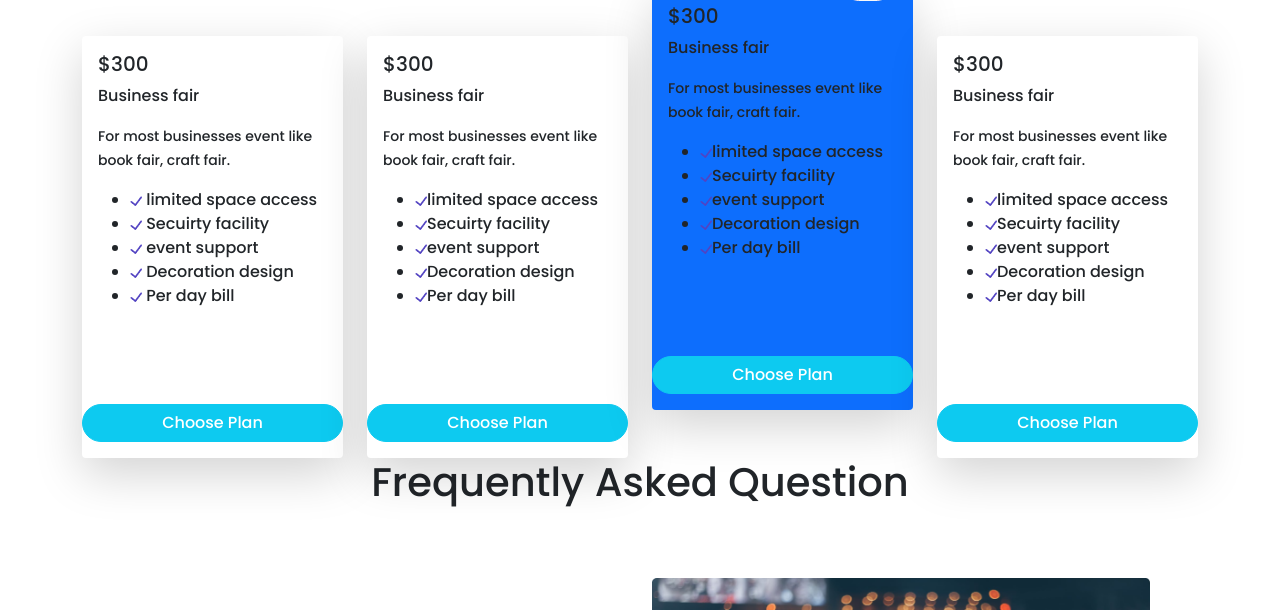
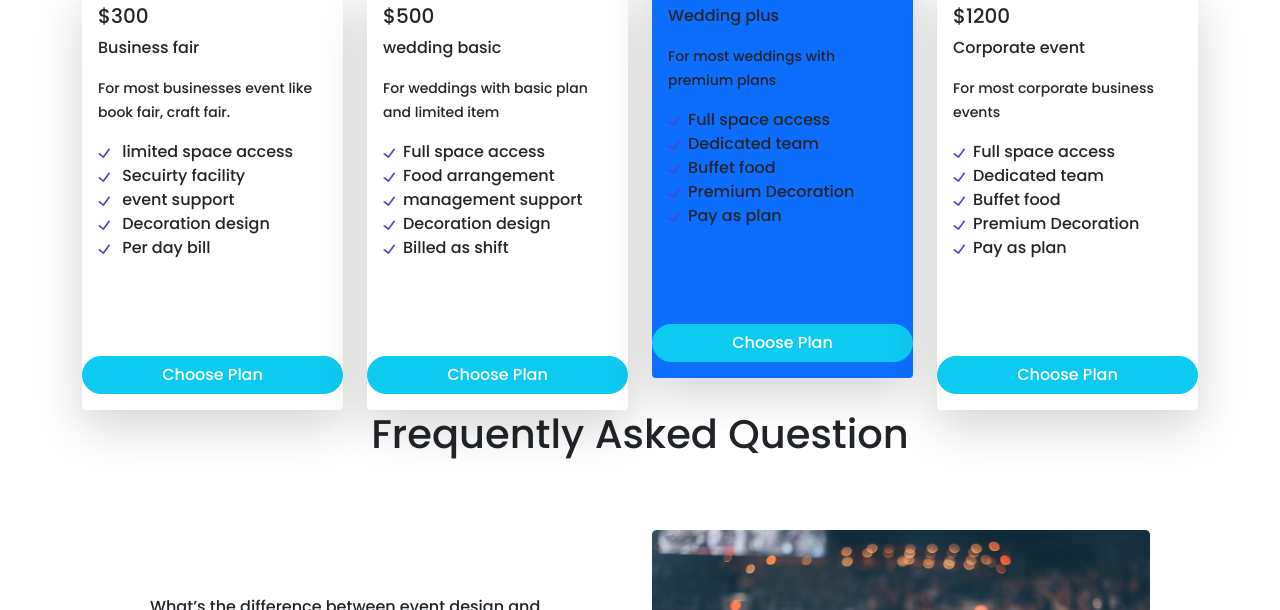
Before and after one commit to shahin597/Convention-center, a plain HTML site: page index.html in a window 1280 px wide. Shown: the part 757-1367 px from the top of the page. Drawn offline with nearby package versions, Linux system fonts and the light colour scheme.

Commit message:
updated-card

```diff
--- a/index.html
+++ b/index.html
@@ -73,7 +73,7 @@
                 <span class="visually-hidden">Next</span>
             </button>
         </div>
-        <!-- toast -->
+
 
 
 
@@ -81,8 +81,9 @@
     <main>
         <!-- package-section -->
         <section class="container my-5">
+            <!-- toast -->
             <div class="alert w-25  alert-warning alert-dismissible fade show" role="alert">
-                <strong>Holy guacamole!</strong> You should check in on some of those fields below.
+                <strong>20% off on next booking</strong>
                 <button type="button" class="btn-close" data-bs-dismiss="alert" aria-label="Close"></button>
             </div>
             <h1 class="text-center">Our Package </h1>
@@ -96,12 +97,12 @@
                             <p class="card-text">Business fair</p>
                             <p><small>For most businesses event
                                     like book fair, craft fair.</small></p>
-                            <ul>
-                                <li> <img src="images/path/Path.png" alt=""> limited space access</li>
-                                <li> <img src="images/path/Path.png" alt=""> Secuirty facility</li>
-                                <li> <img src="images/path/Path.png" alt=""> event support</li>
-                                <li> <img src="images/path/Path.png" alt=""> Decoration design</li>
-                                <li> <img src="images/path/Path.png" alt=""> Per day bill</li>
+                            <ul class="list-unstyled ">
+                                <li> <img class="me-2" src="images/path/Path.png" alt=""> limited space access</li>
+                                <li> <img class="me-2" src="images/path/Path.png" alt=""> Secuirty facility</li>
+                                <li> <img class="me-2" src="images/path/Path.png" alt=""> event support</li>
+                                <li> <img class="me-2" src="images/path/Path.png" alt=""> Decoration design</li>
+                                <li> <img class="me-2" src="images/path/Path.png" alt=""> Per day bill</li>
                             </ul>
                         </div>
 
@@ -113,19 +114,19 @@
                     </div>
                 </div>
                 <div class="col">
-                    <div class="card mt-5 border-0 shadow-lg   h-100">
+                    <div class="card mt-5  border-0 shadow-lg   h-100">
 
                         <div class="card-body">
-                            <h5 class="card-title">$300</h5>
-                            <p class="card-text">Business fair</p>
-                            <p><small>For most businesses event
-                                    like book fair, craft fair.</small></p>
-                            <ul>
-                                <li> <img src="images/path/Path.png" alt="">limited space access</li>
-                                <li><img src="images/path/Path.png" alt="">Secuirty facility</li>
-                                <li><img src="images/path/Path.png" alt="">event support</li>
-                                <li><img src="images/path/Path.png" alt="">Decoration design</li>
-                                <li><img src="images/path/Path.png" alt="">Per day bill</li>
+                            <h5 class="card-title">$500</h5>
+                            <p class="card-text">wedding basic</p>
+                            <p><small>For weddings with basic plan
+                                    and limited item</small></p>
+                            <ul class="list-unstyled">
+                                <li> <img class="me-2" src="images/path/Path.png" alt="">Full space access</li>
+                                <li><img class="me-2" src="images/path/Path.png" alt="">Food arrangement</li>
+                                <li><img class="me-2" src="images/path/Path.png" alt="">management support</li>
+                                <li><img class="me-2" src="images/path/Path.png" alt="">Decoration design</li>
+                                <li><img class="me-2" src="images/path/Path.png" alt="">Billed as shift</li>
                             </ul>
                         </div>
 
@@ -136,21 +137,20 @@
                     </div>
                 </div>
                 <div class="col">
-                    <div class="card shadow-lg border-0  bg-primary h-100">
+                    <div class="card shadow-lg mt-3 border-0  bg-primary h-100">
 
                         <div class="card-body position-relative">
                             <span
                                 class="position-absolute top-0  translate-middle px-2 end-0 bg-danger border border-light rounded-pill">Hot</span>
-                            <h5 class="card-title">$300</h5>
-                            <p class="card-text">Business fair</p>
-                            <p><small>For most businesses event
-                                    like book fair, craft fair.</small></p>
-                            <ul>
-                                <li><img src="images/path/Path.png" alt="">limited space access</li>
-                                <li><img src="images/path/Path.png" alt="">Secuirty facility</li>
-                                <li><img src="images/path/Path.png" alt="">event support</li>
-                                <li><img src="images/path/Path.png" alt="">Decoration design</li>
-                                <li><img src="images/path/Path.png" alt="">Per day bill</li>
+                            <h5 class="card-title">$800</h5>
+                            <p class="card-text">Wedding plus</p>
+                            <p><small>For most weddings with premium plans</small></p>
+                            <ul class="list-unstyled">
+                                <li><img class="me-2" src="images/path/Path.png" alt="">Full space access</li>
+                                <li><img class="me-2" src="images/path/Path.png" alt="">Dedicated team</li>
+                                <li><img class="me-2" src="images/path/Path.png" alt="">Buffet food</li>
+                                <li><img class="me-2" src="images/path/Path.png" alt="">Premium Decoration </li>
+                                <li><img class="me-2" src="images/path/Path.png" alt="">Pay as plan</li>
                             </ul>
                         </div>
 
@@ -164,16 +164,16 @@
                     <div class="card mt-5 shadow-lg border-0 h-100">
 
                         <div class="card-body">
-                            <h5 class="card-title">$300</h5>
-                            <p class="card-text">Business fair</p>
-                            <p><small>For most businesses event
-                                    like book fair, craft fair.</small></p>
-                            <ul>
-                                <li><img src="images/path/Path.png" alt="">limited space access</li>
-                                <li><img src="images/path/Path.png" alt="">Secuirty facility</li>
-                                <li><img src="images/path/Path.png" alt="">event support</li>
-                                <li><img src="images/path/Path.png" alt="">Decoration design</li>
-                                <li><img src="images/path/Path.png" alt="">Per day bill</li>
+                            <h5 class="card-title">$1200</h5>
+                            <p class="card-text">Corporate event</p>
+                            <p><small>For most corporate business
+                                    events</small></p>
+                            <ul class="list-unstyled">
+                                <li><img class="me-2" src="images/path/Path.png" alt="">Full space access</li>
+                                <li><img class="me-2" src="images/path/Path.png" alt="">Dedicated team</li>
+                                <li><img class="me-2" src="images/path/Path.png" alt="">Buffet food</li>
+                                <li><img class="me-2" src="images/path/Path.png" alt="">Premium Decoration</li>
+                                <li><img class="me-2" src="images/path/Path.png" alt="">Pay as plan</li>
                             </ul>
                         </div>
 
```
